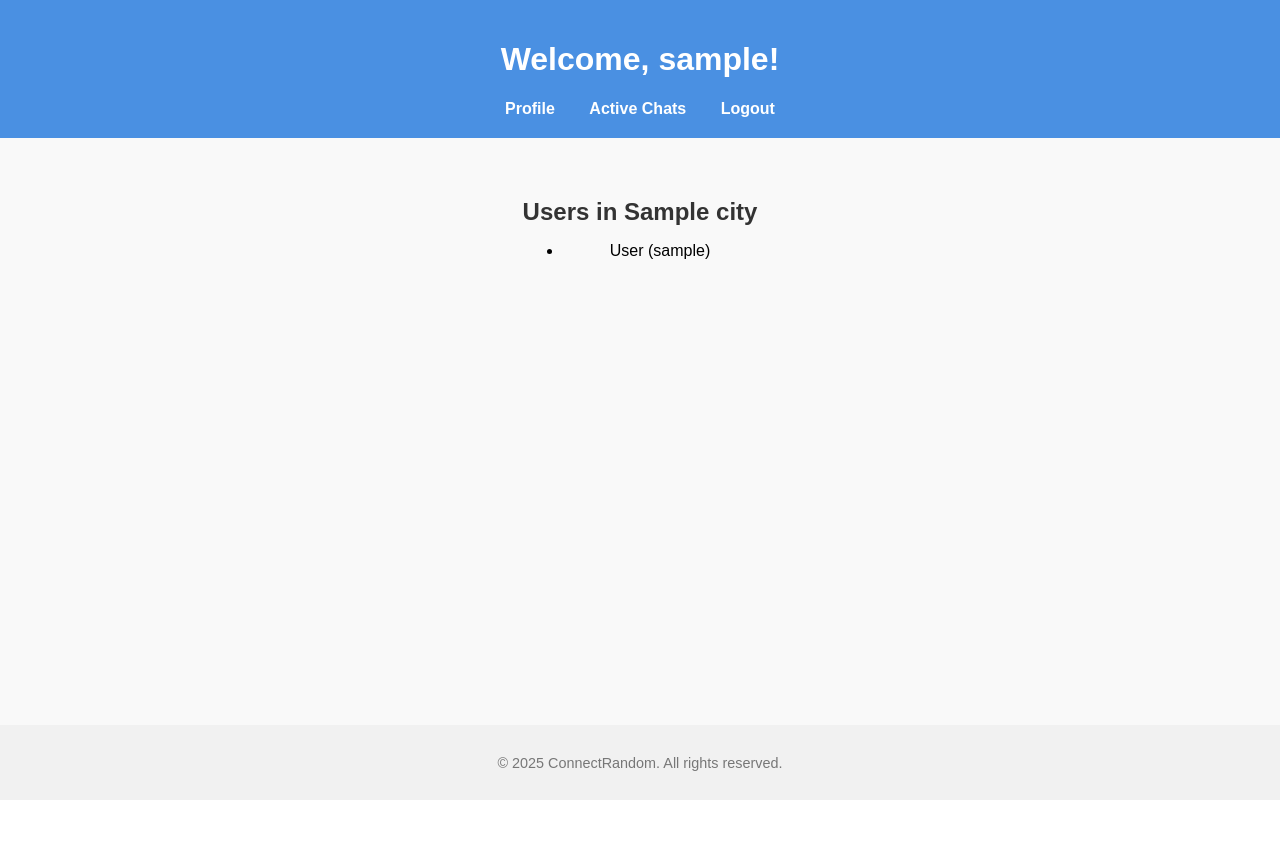
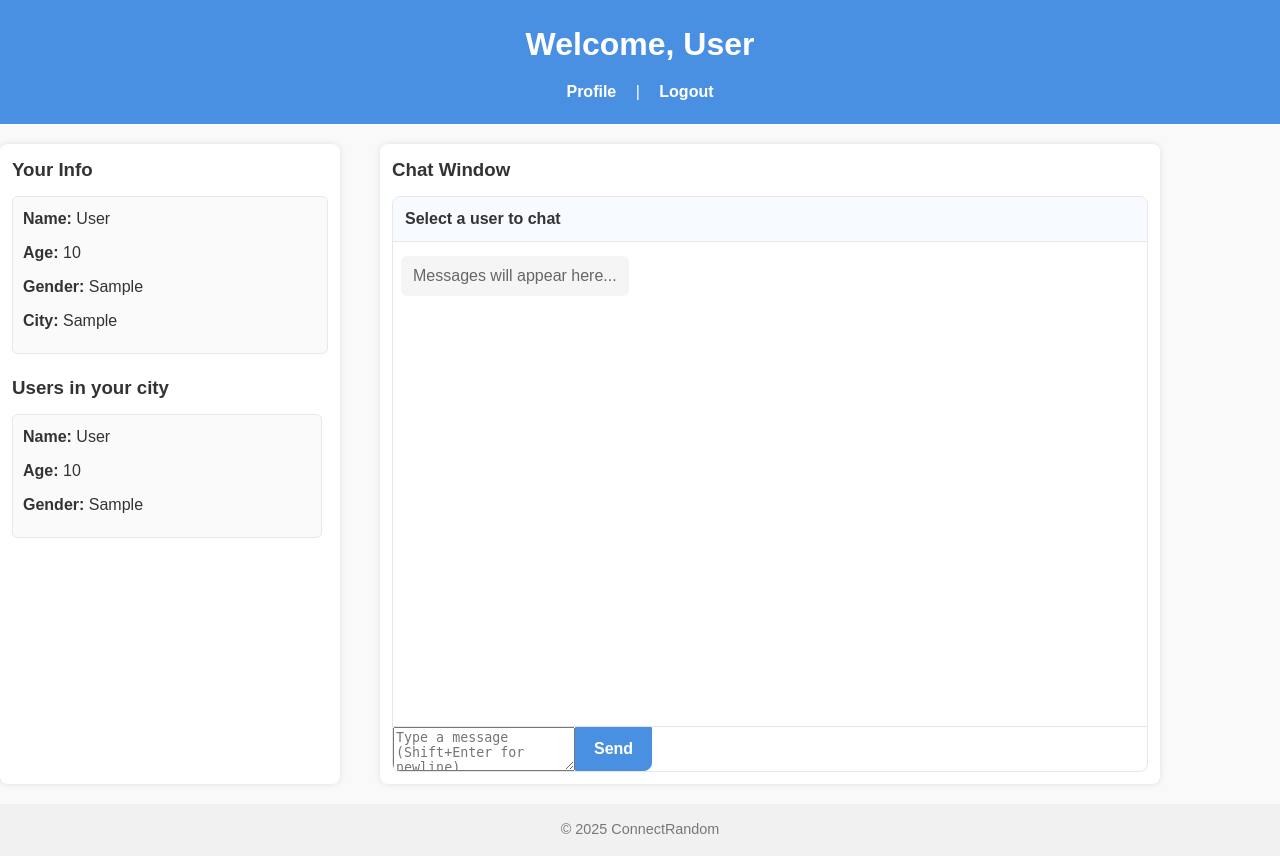
Before and after one commit to Masoom1999/connectRandom-Flask, a Flask app: template templates/user_home.html in a window 1280 px wide. Before the commit the page ends 800 px from the top, so only its background shows below. Run offline with Flask 3, Linux system fonts and the light colour scheme; tables that the repository leaves empty hold one stand-in row (values such as "Sample post"); the template is opened without the code that fills it: values that come from a table or form of the project are taken from there, most other values are stand-ins (such as "Sample title", 1, 10 or a date in 2020).

Commit message:
Add files via upload

```diff
--- a/templates/user_home.html
+++ b/templates/user_home.html
@@ -2,36 +2,79 @@
 <html lang="en">
   <head>
     <meta charset="UTF-8" />
-    <meta name="viewport" content="width=device-width, initial-scale=1.0" />
-    <title>User Home - ConnectRandom</title>
+    <title>User Home</title>
     <link
       rel="stylesheet"
-      href="{{ url_for('static', filename='style.css') }}"
+      href="{{ url_for('static', filename='user_home.css') }}"
     />
   </head>
   <body>
     <header>
-      <h1>Welcome, {{ username }}!</h1>
+      <h1>Welcome, {{ user.fullname }}</h1>
       <nav>
-        <a href="#">Profile</a>
-        <a href="#">Active Chats</a>
-        <a href="/logout">Logout</a>
+        <a href="#">Profile</a> |
+        <a href="{{ url_for('logout') }}">Logout</a>
       </nav>
     </header>
-    <main>
-      <h2>Users in {{ city }}</h2>
-      {% if users %}
-      <ul>
-        {% for user in users %} {% if user.username != username %}
-        <li>{{ user.fullname }} ({{ user.username }})</li>
-        {% endif %} {% endfor %}
-      </ul>
-      {% else %}
-      <p>No other users in your city yet.</p>
-      {% endif %}
+
+    <main class="user-home-container">
+      <div class="panes">
+        <!-- LEFT PANEL -->
+        <section class="left-panel">
+          <h3>Your Info</h3>
+          <div class="user-card">
+            <p><strong>Name:</strong> {{ user.fullname }}</p>
+            <p><strong>Age:</strong> {{ user.age }}</p>
+            <p><strong>Gender:</strong> {{ user.gender }}</p>
+            <p><strong>City:</strong> {{ user.city }}</p>
+          </div>
+
+          <h3 style="margin-top: 20px">Users in your city</h3>
+          <div class="city-users">
+            {% for u in city_users %}
+            <div class="user-card city-user" data-username="{{ u.username }}">
+              <p><strong>Name:</strong> {{ u.fullname }}</p>
+              <p><strong>Age:</strong> {{ u.age }}</p>
+              <p><strong>Gender:</strong> {{ u.gender }}</p>
+            </div>
+            {% else %}
+            <p>No other users in your city yet.</p>
+            {% endfor %}
+          </div>
+        </section>
+
+        <!-- RIGHT PANEL -->
+        <section class="right-panel">
+          <h3>Chat Window</h3>
+          <div class="chat-window">
+            <div class="chat-header" id="chatHeader">Select a user to chat</div>
+
+            <!-- messages container -->
+            <div class="chat-messages" id="chatMessages">
+              <p style="color: #666">Messages will appear here...</p>
+            </div>
+
+            <!-- input row: use textarea so long messages wrap -->
+            <div class="chat-input">
+              <textarea
+                id="chatInput"
+                placeholder="Type a message (Shift+Enter for newline)"
+              ></textarea>
+              <button id="sendBtn">Send</button>
+            </div>
+          </div>
+        </section>
+      </div>
     </main>
-    <footer>
-      <p>&copy; 2025 ConnectRandom. All rights reserved.</p>
-    </footer>
+
+    <footer>&copy; 2025 ConnectRandom</footer>
+
+    <!-- Inject current user into JS -->
+    <script>
+      const CURRENT_USERNAME = "{{ user.username }}";
+    </script>
+
+    <!-- new JS -->
+    <script src="{{ url_for('static', filename='user_home.js') }}"></script>
   </body>
 </html>
```
